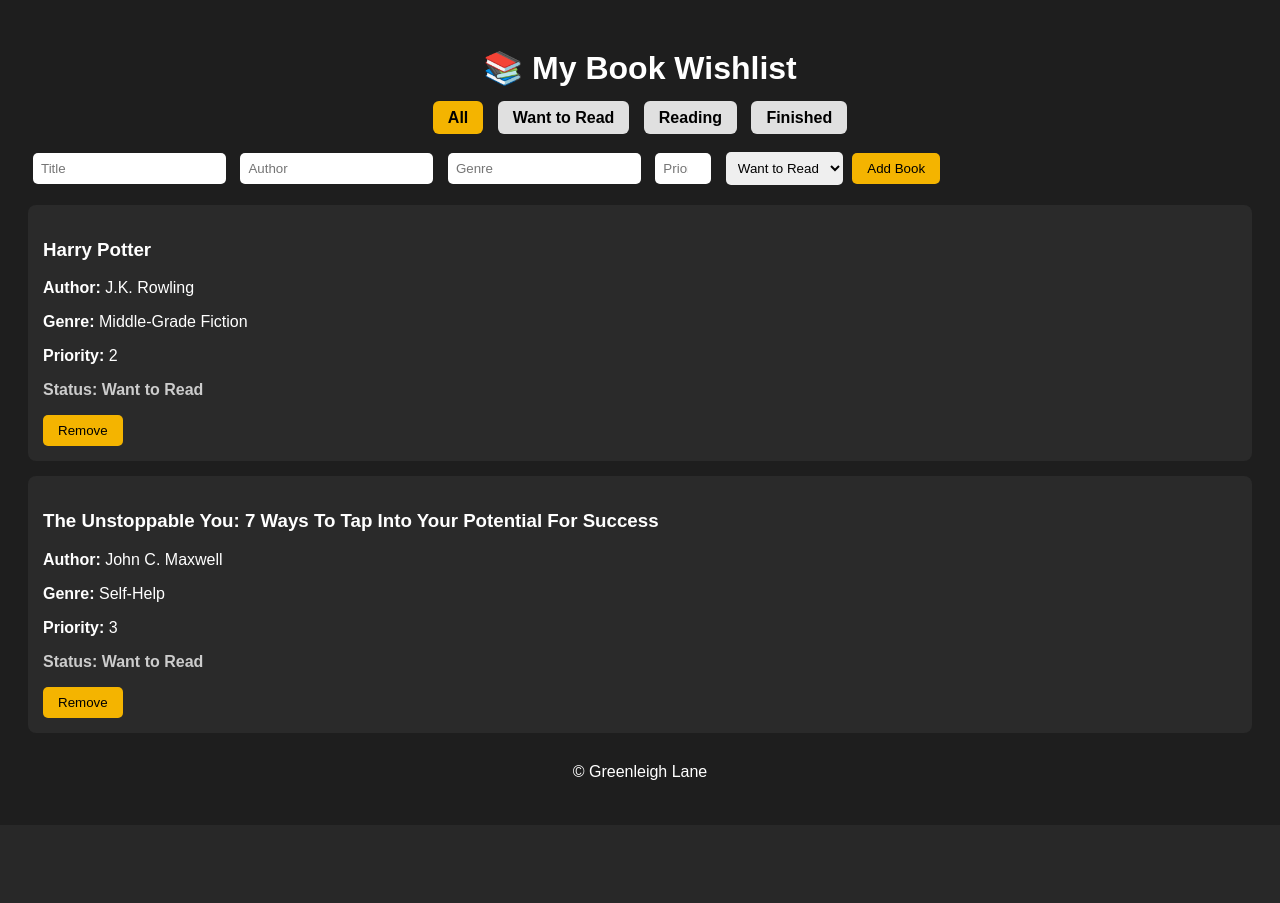
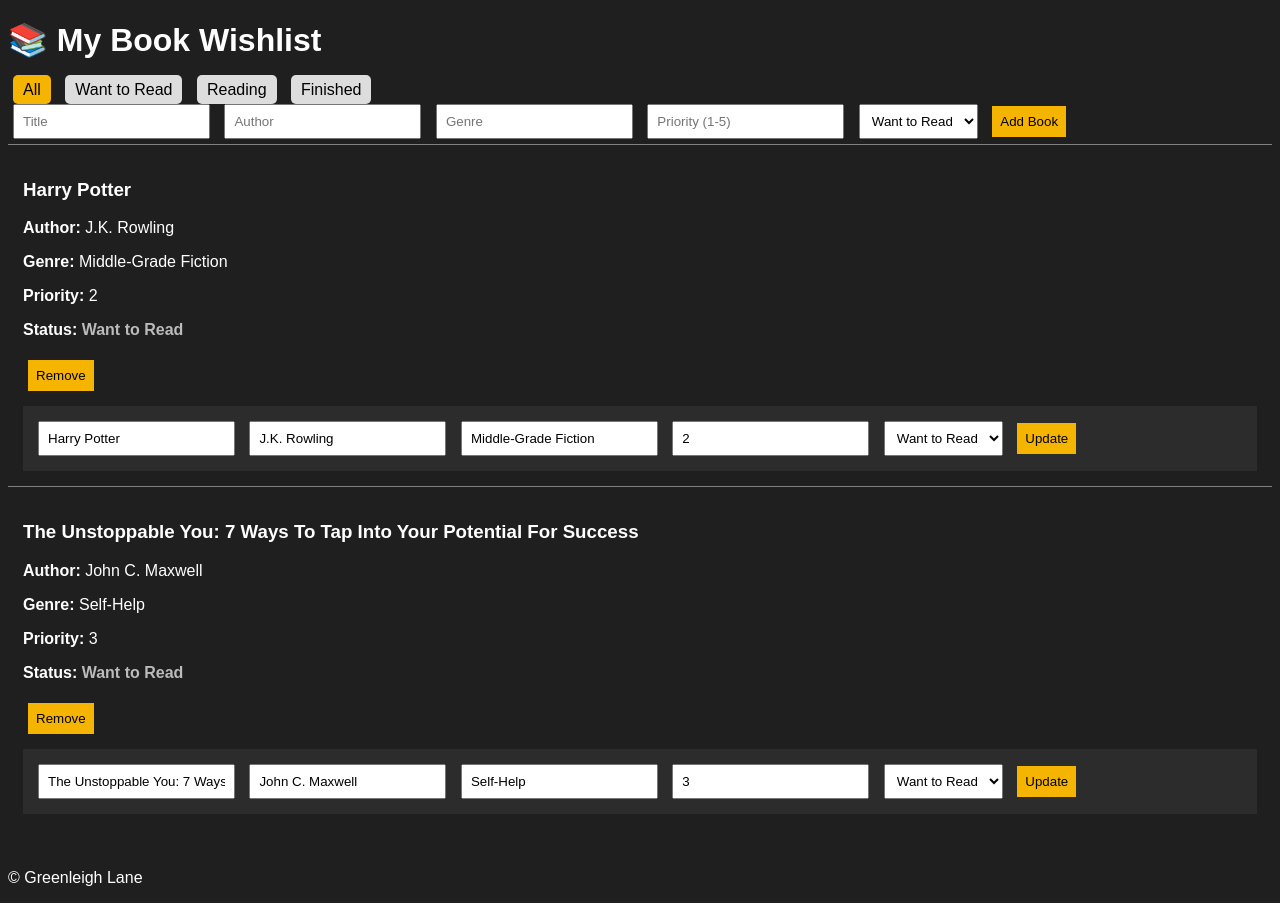
Before and after one commit to Tamyrah/MyBookWishList, a Flask app: page / in a window 1280 px wide. Before the commit the page ends 780 px from the top, so only its background shows below. Run offline with Flask 3, Linux system fonts and the light colour scheme.

Commit message:
Update home.html for improved layout and styles
Refactor HTML structure and styling for book wishlist page.

```diff
--- a/templates/home.html
+++ b/templates/home.html
@@ -1,142 +1,133 @@
 <!DOCTYPE html>
-<html lang="en">
+<html>
 <head>
-    <meta charset="UTF-8">
-    <meta name="viewport" content="width=device-width, initial-scale=1.0">
     <title>My Book Wishlist</title>
 
     <style>
         body {
-            background-color: #1e1e1e;
+            background: #1f1f1f;
             color: white;
-            font-family: Arial, sans-serif;
-            padding: 20px;
+            font-family: Arial;
         }
 
-        h1 {
-            text-align: center;
-        }
-
-        /* FILTER BUTTONS */
-        .filters {
-            margin-bottom: 20px;
-            text-align: center;
-        }
-
-        .filters a {
-            text-decoration: none;
-            padding: 8px 15px;
-            margin: 5px;
-            border-radius: 6px;
-            background-color: #e0e0e0;
-            color: black;
-            font-weight: bold;
-        }
-
-        .filters a.active {
-            background-color: #f4b400;
-            color: black;
-        }
-
-        /* FORM */
-        input, select {
+        input, select, button {
             padding: 8px;
             margin: 5px;
-            border-radius: 5px;
-            border: none;
         }
 
         button {
-            padding: 8px 15px;
-            background-color: #f4b400;
+            background: #f4b400;
             border: none;
-            border-radius: 5px;
             cursor: pointer;
         }
 
-        /* BOOK CARDS */
-        .book {
-            background-color: #2a2a2a;
+        .book-entry {
+            border-top: 1px solid gray;
             padding: 15px;
-            margin-top: 15px;
-            border-radius: 8px;
         }
 
-        .status {
-            font-weight: bold;
+        .status.want { color: #bbbbbb; font-weight: bold; }
+        .status.reading { color: #ffcc00; font-weight: bold; }
+        .status.finished { color: #4caf50; font-weight: bold; }
+
+        .filter-btn {
+            margin: 5px;
+            padding: 6px 10px;
+            background: #ddd;
+            color: black;
+            border-radius: 5px;
+            text-decoration: none;
         }
 
-        .status.want {
-            color: #cccccc;
+        .active-filter {
+            background: #f4b400;
         }
 
-        .status.reading {
-            color: #f4b400;
+        .edit-box {
+            background: #2c2c2c;
+            padding: 10px;
+            margin-top: 10px;
         }
-
-        .status.finished {
-            color: #4caf50;
-        }
-
     </style>
 </head>
+
 <body>
 
 <h1>📚 My Book Wishlist</h1>
 
-<!-- FILTERS -->
-<div class="filters">
-    <a href="/?filter=All" class="{{ 'active' if current_filter == 'All' else '' }}">All</a>
-    <a href="/?filter=Want to Read" class="{{ 'active' if current_filter == 'Want to Read' else '' }}">Want to Read</a>
-    <a href="/?filter=Reading" class="{{ 'active' if current_filter == 'Reading' else '' }}">Reading</a>
-    <a href="/?filter=Finished" class="{{ 'active' if current_filter == 'Finished' else '' }}">Finished</a>
-</div>
+<!-- FILTER -->
+<a href="/?filter=All" class="filter-btn {% if current_filter == 'All' %}active-filter{% endif %}">All</a>
+<a href="/?filter=Want to Read" class="filter-btn {% if current_filter == 'Want to Read' %}active-filter{% endif %}">Want to Read</a>
+<a href="/?filter=Reading" class="filter-btn {% if current_filter == 'Reading' %}active-filter{% endif %}">Reading</a>
+<a href="/?filter=Finished" class="filter-btn {% if current_filter == 'Finished' %}active-filter{% endif %}">Finished</a>
 
-<!-- FORM -->
+<!-- ADD FORM -->
 <form method="POST">
-    <input type="hidden" name="add_book" value="1">
-
     <input type="text" name="title" placeholder="Title" required>
     <input type="text" name="author" placeholder="Author">
     <input type="text" name="genre" placeholder="Genre">
-    <input type="number" name="priority" placeholder="Priority (1-5)" min="1" max="5">
+    <input type="number" name="priority" placeholder="Priority (1-5)">
 
     <select name="status">
-        <option value="Want to Read">Want to Read</option>
-        <option value="Reading">Reading</option>
-        <option value="Finished">Finished</option>
+        <option>Want to Read</option>
+        <option>Reading</option>
+        <option>Finished</option>
     </select>
 
-    <button type="submit">Add Book</button>
+    <button type="submit" name="add_book">Add Book</button>
 </form>
 
 <!-- BOOK LIST -->
 {% for book in wishlist %}
-<div class="book">
+<div class="book-entry">
+
     <h3>{{ book.title }}</h3>
     <p><strong>Author:</strong> {{ book.author }}</p>
     <p><strong>Genre:</strong> {{ book.genre }}</p>
     <p><strong>Priority:</strong> {{ book.priority }}</p>
 
-    <!-- STATUS WITH COLOR -->
-    <p class="status
-        {% if book.status == 'Want to Read' %}want
-        {% elif book.status == 'Reading' %}reading
-        {% elif book.status == 'Finished' %}finished
-        {% endif %}">
-        Status: {{ book.status }}
+    <p>
+        <strong>Status:</strong>
+        <span class="
+        {% if book.status == 'Want to Read' %}status want
+        {% elif book.status == 'Reading' %}status reading
+        {% elif book.status == 'Finished' %}status finished
+        {% endif %}
+        ">
+        {{ book.status }}
+        </span>
     </p>
 
     <!-- REMOVE -->
     <form method="POST">
-        <input type="hidden" name="remove_book" value="1">
         <input type="hidden" name="title" value="{{ book.title }}">
-        <button type="submit">Remove</button>
+        <button name="remove_book">Remove</button>
     </form>
+
+    <!-- EDIT FORM 🔥 -->
+    <div class="edit-box">
+        <form method="POST">
+            <input type="hidden" name="original_title" value="{{ book.title }}">
+
+            <input type="text" name="title" value="{{ book.title }}">
+            <input type="text" name="author" value="{{ book.author }}">
+            <input type="text" name="genre" value="{{ book.genre }}">
+            <input type="number" name="priority" value="{{ book.priority }}">
+
+            <select name="status">
+                <option {% if book.status == 'Want to Read' %}selected{% endif %}>Want to Read</option>
+                <option {% if book.status == 'Reading' %}selected{% endif %}>Reading</option>
+                <option {% if book.status == 'Finished' %}selected{% endif %}>Finished</option>
+            </select>
+
+            <button name="edit_book">Update</button>
+        </form>
+    </div>
+
 </div>
 {% endfor %}
 
-<p style="text-align:center; margin-top:30px;">© Greenleigh Lane</p>
+<p style="margin-top:40px;">© Greenleigh Lane</p>
 
 </body>
 </html>
```
